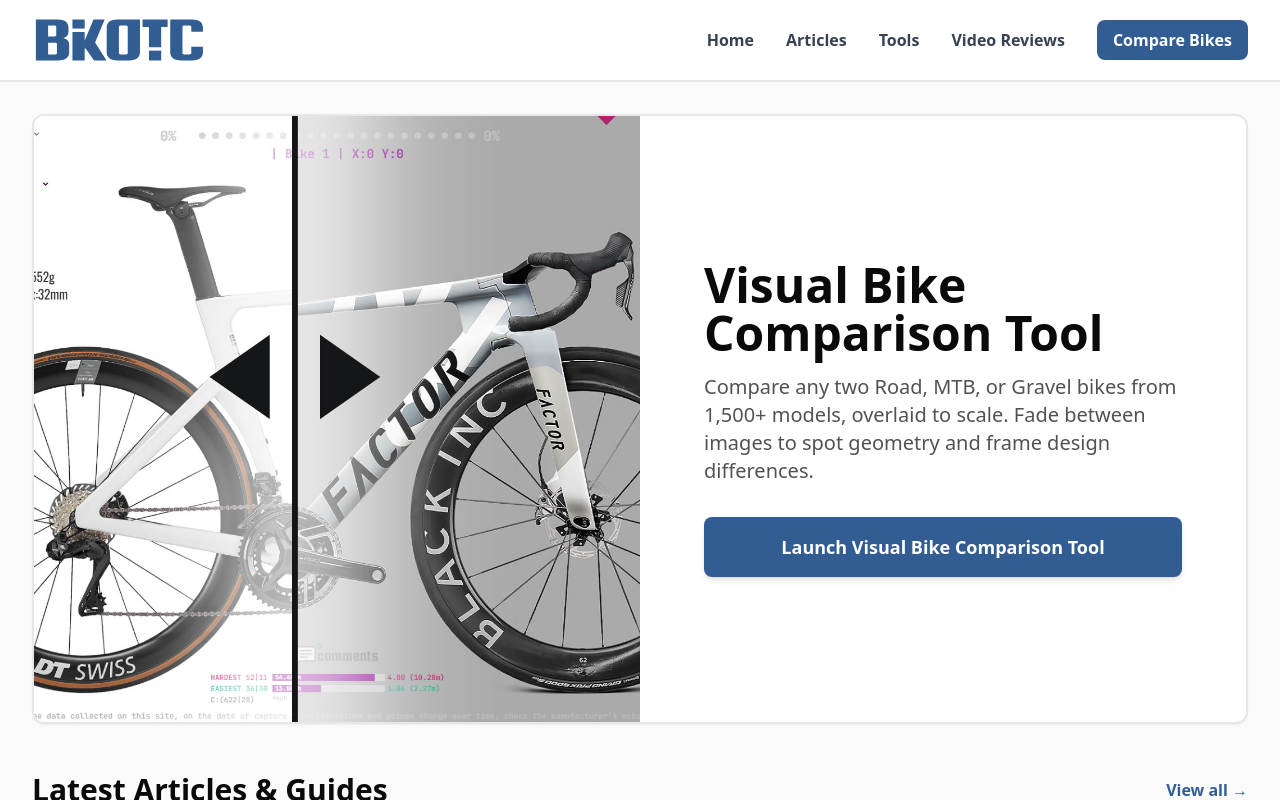
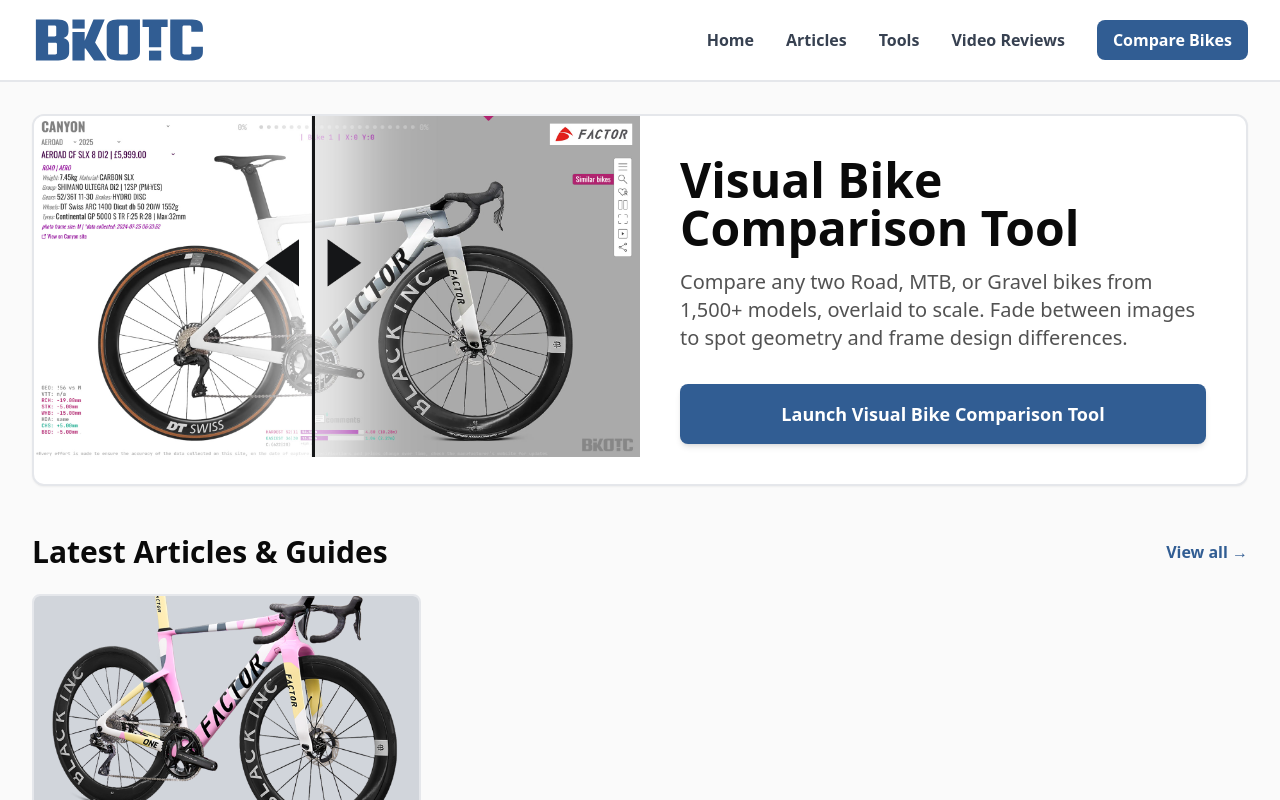
Before and after one commit to maccavamzoo/bikotic-genesis, a Next.js app: page / in a window 1280 px wide. Shown: the top 800 px of the page. Built offline with nearby package versions, Linux system fonts and the light colour scheme.

Commit message:
Update page.tsx

```diff
--- a/app/page.tsx
+++ b/app/page.tsx
@@ -12,7 +12,7 @@
         <section className="bg-white border-2 border-gray-200 rounded-xl mb-12 shadow-sm overflow-hidden">
           <div className="grid md:grid-cols-2 gap-0">
             {/* Left - Image */}
-            <div className="relative aspect-video md:aspect-square">
+            <div className="relative aspect-video">
               <img
                 src="/images/bikotic-visual-bike-comparison.jpg"
                 alt="Visual bike comparison showing Canyon and Factor bikes side by side"
@@ -21,7 +21,7 @@
             </div>
 
             {/* Right - Content */}
-            <div className="p-8 md:p-12 lg:p-16 flex flex-col justify-center">
+            <div className="p-6 md:p-8 lg:p-10 flex flex-col justify-center">
               <h1 className="text-3xl md:text-4xl lg:text-5xl mb-4 text-[#0a0a0a] font-bold">
                 Visual Bike Comparison Tool
               </h1>
```
